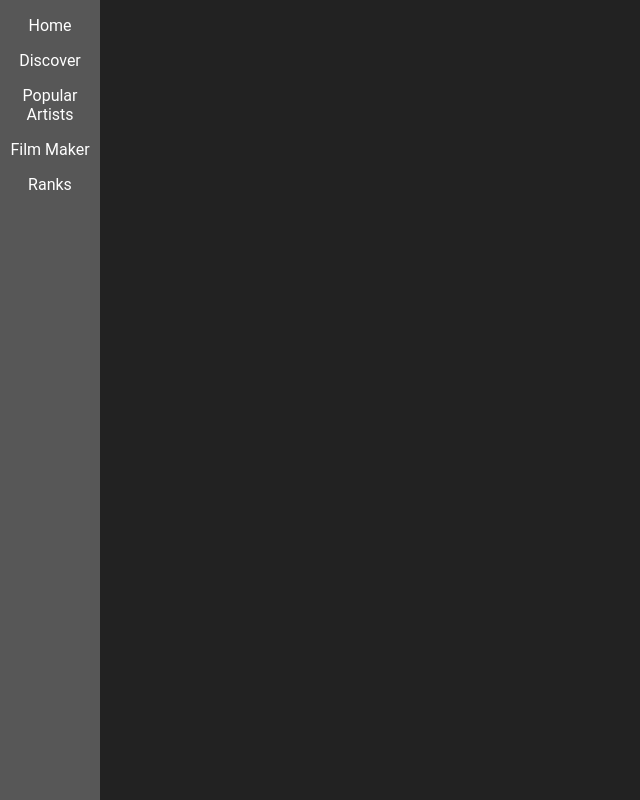
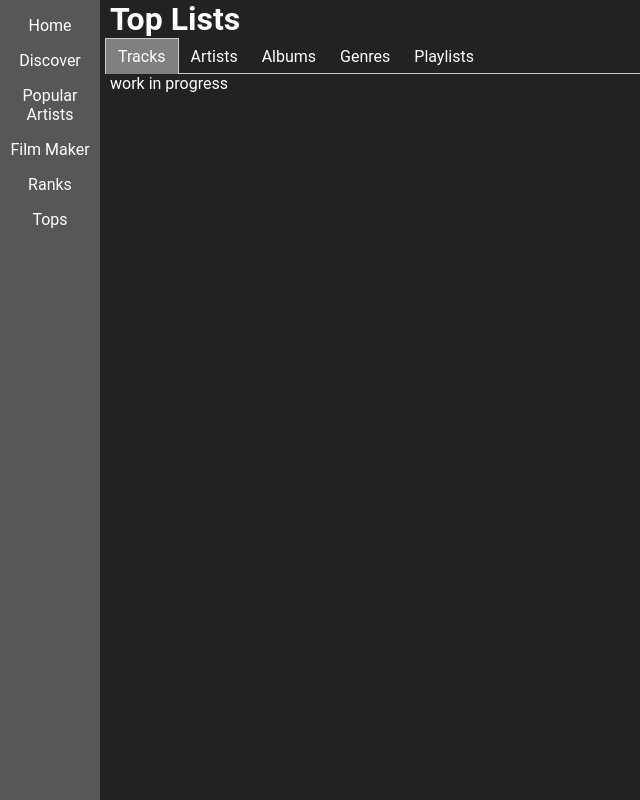
Before and after one commit to magacula/my-spotify-insights, a React (Create React App) app in the folder client/: page /Tops in a window 1280 px wide. Shown: the whole page, without its empty margins (0-640 px from the left). Built offline with nearby package versions, Linux system fonts and the light colour scheme.

Commit message:
Added page for top lists

```diff
--- /dev/null
+++ b/client/src/components/App.css
@@ -0,0 +1,21 @@
+.tab-list {  border-bottom: 1px solid #ccc;
+  margin-left: 105px;
+}
+
+.tab-list-item {
+  display: inline-block;
+  list-style: none;
+  margin-bottom: -1px;
+  padding: 0.5rem 0.75rem;
+}
+
+.tab-list-active {
+  background-color: grey;
+  border: solid #ccc;
+  border-width: 1px 1px 0 1px;
+
+}
+
+.tab-content{
+  margin-left: 110px;
+}
--- a/client/src/components/Navbar.js
+++ b/client/src/components/Navbar.js
@@ -57,6 +57,11 @@ const Navbar = () => {
             <div>Ranks</div>
           </NavLink>
         </NavMenuItem>
+        <NavMenuItem>
+          <NavLink to="/Tops">
+            <div>Tops</div>
+          </NavLink>
+        </NavMenuItem>
       </NavMenu>
     </NavContainer>
   );
--- /dev/null
+++ b/client/src/components/Tab.js
@@ -0,0 +1,42 @@
+import React, { Component } from 'react';
+import PropTypes from 'prop-types';
+
+class Tab extends Component {
+  static propTypes = {
+    activeTab: PropTypes.string.isRequired,
+    label: PropTypes.string.isRequired,
+    onClick: PropTypes.func.isRequired,
+  };
+
+  onClick = () => {
+    const { label, onClick } = this.props;
+    onClick(label);
+  }
+
+  render() {
+    const {
+      onClick,
+      props: {
+        activeTab,
+        label,
+      },
+    } = this;
+
+    let className = 'tab-list-item';
+
+    if (activeTab === label) {
+      className += ' tab-list-active';
+    }
+
+    return (
+      <li
+        className={className}
+        onClick={onClick}
+      >
+        {label}
+      </li>
+    );
+  }
+}
+
+export default Tab;
--- /dev/null
+++ b/client/src/components/Tabs.js
@@ -0,0 +1,60 @@
+import React, { Component } from 'react';
+import PropTypes from 'prop-types';
+import Tab from './Tab';
+
+class Tabs extends Component {
+  static propTypes = {
+    children: PropTypes.instanceOf(Array).isRequired,
+  }
+
+  constructor(props) {
+    super(props);
+
+    this.state = {
+      activeTab: this.props.children[0].props.label,
+    };
+  }
+
+  onClickTabItem = (tab) => {
+    this.setState({ activeTab: tab });
+  }
+
+  render() {
+    const {
+      onClickTabItem,
+      props: {
+        children,
+      },
+      state: {
+        activeTab,
+      }
+    } = this;
+
+    return (
+      <div className="tabs">
+        <ol className="tab-list">
+          {children.map((child) => {
+            const { label } = child.props;
+
+            return (
+              <Tab
+                activeTab={activeTab}
+                key={label}
+                label={label}
+                onClick={onClickTabItem}
+              />
+            );
+          })}
+        </ol>
+        <div className="tab-content">
+          {children.map((child) => {
+            if (child.props.label !== activeTab) return undefined;
+            return child.props.children;
+          })}
+        </div>
+      </div>
+    );
+  }
+}
+
+export default Tabs;
--- /dev/null
+++ b/client/src/components/Tops.js
@@ -0,0 +1,43 @@
+import React, { useState, useEffect } from "react";
+import Tabs from "./Tabs";
+import "./App.css";
+
+const Tops = () => {
+// gets the data from the JSON file
+const [userInfo, setUserInfo] = useState("");
+
+  useEffect(() => {
+    fetch("user.json")
+      .then((res) => res.json())
+      .then((data) => {
+        setUserInfo(data);
+      });
+  }, []);
+
+
+  return (
+    <div>
+      <h1>Top Lists</h1>
+     <Tabs>
+       <div label="Tracks">
+           work in progress
+       </div>
+       <div label="Artists">
+         Work in progress
+       </div>
+       <div label="Albums">
+         Work in progress
+       </div>
+       <div label="Genres">
+         Work in progress
+       </div>
+       <div label="Playlists">
+         Work in progress
+       </div>
+
+     </Tabs>
+    </div>
+  );
+};
+
+export default Tops;
--- a/client/src/components/User.js
+++ b/client/src/components/User.js
@@ -7,6 +7,7 @@ import Navbar from "./Navbar";
 import PopularArtists from "./PopularArtists";
 import Rank from "./Rank";
 import LoginPage from "./LoginPage";
+import Tops from "./Tops";
 
 // For LOGGING OUT OUT User, just route to path="/" after clicking button
 
@@ -35,6 +36,9 @@ const User = () => {
           <Route path="/ranks">
             <Rank />
           </Route>
+          <Route path="/Tops">
+            <Tops />
+          </Route>
         </div>
       </Switch>
     </Router>
```
Also changed, not shown: 1 other file (tests, documents, lock files or other folders).
